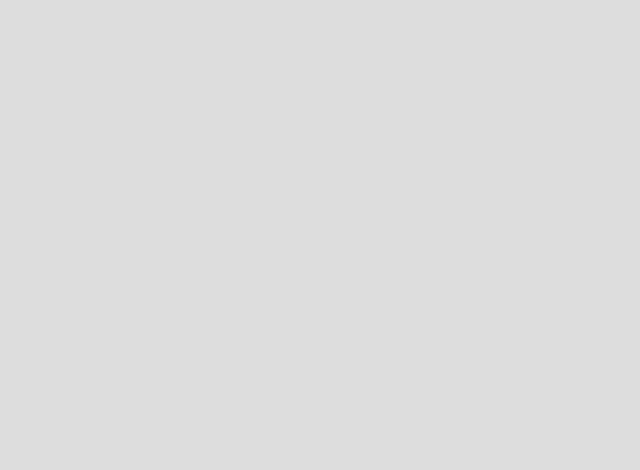
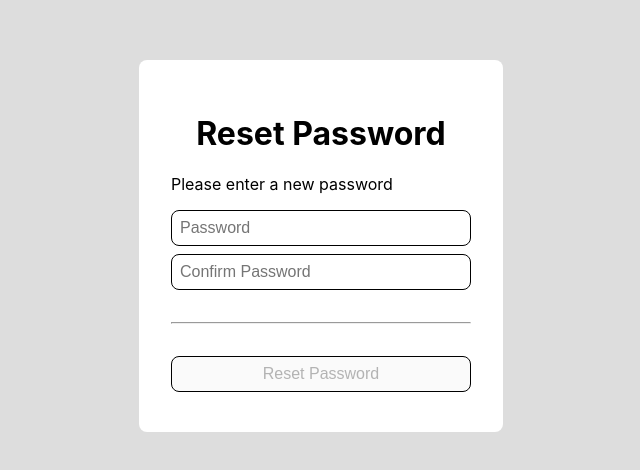
Before and after one commit to denis-rim/core-authentication-app, a React (Create React App) app in the folder front-end/: page /reset-password/1 in a window 1280 px wide. Shown: the part 154-624 px from the top of the page, without its empty margins (319-959 px from the left). Built offline with nearby package versions, Linux system fonts and the light colour scheme.

Commit message:
Creating a reset password landing page

```diff
--- a/front-end/src/Routes.js
+++ b/front-end/src/Routes.js
@@ -3,6 +3,7 @@ import { PrivateRoute } from "./auth/PrivateRoute";
 import { EmailVerificationLandingPage } from "./pages/EmailVerificationLandingPage";
 import { ForgotPasswordPage } from "./pages/ForgotPasswordPage";
 import { LoginPage } from "./pages/LoginPage";
+import { PasswordResetLandingPage } from "./pages/PasswordResetLandingPage";
 import { SignUpPage } from "./pages/SignUpPage";
 import { UserInfoPage } from "./pages/UserInfoPage";
 import { VerifyEmailPage } from "./pages/VerifyEmailPage";
@@ -29,6 +30,9 @@ export const Routes = () => {
         <Route path="/forgot-password">
           <ForgotPasswordPage />
         </Route>
+        <Route path="/reset-password/:passwordResetCode">
+          <PasswordResetLandingPage />
+        </Route>
       </Switch>
     </Router>
   );
--- /dev/null
+++ b/front-end/src/pages/PasswordResetFail.js
@@ -0,0 +1,13 @@
+import { useHistory } from "react-router-dom";
+
+export const PasswordResetFail = () => {
+  const history = useHistory();
+
+  return (
+    <div className="content-container">
+      <h1>Uh oh!</h1>
+      <p>Something went wrong while trying to reset your password...</p>
+      <button onClick={() => history.push("/login")}>Back to Log in</button>
+    </div>
+  );
+};
--- /dev/null
+++ b/front-end/src/pages/PasswordResetLandingPage.js
@@ -0,0 +1,55 @@
+import { useState } from "react";
+import { useParams } from "react-router-dom";
+import axios from "axios";
+import { PasswordResetSuccess } from "./PasswordResetSuccess";
+import { PasswordResetFail } from "./PasswordResetFail";
+
+export const PasswordResetLandingPage = () => {
+  const [isSuccess, setIsSuccess] = useState(false);
+  const [isFailure, setIsFailure] = useState(false);
+  const [password, setPassword] = useState("");
+  const [confirmPassword, setConfirmPassword] = useState("");
+  const { passwordResetCode } = useParams();
+
+  const onResetClicked = async () => {
+    try {
+      await axios.put(`/api/users/${passwordResetCode}/reset-password`, {
+        newPassword: password,
+      });
+      setIsSuccess(true);
+    } catch (error) {
+      setIsFailure(true);
+    }
+  };
+
+  if (isFailure) return <PasswordResetFail />;
+  if (isSuccess) return <PasswordResetSuccess />;
+
+  return (
+    <div className="content-container">
+      <h1>Reset Password</h1>
+      <p>Please enter a new password</p>
+      <input
+        name="password"
+        type="password"
+        value={password}
+        placeholder="Password"
+        onChange={(e) => setPassword(e.target.value)}
+      />
+      <input
+        name="confirm-password"
+        type="password"
+        value={confirmPassword}
+        placeholder="Confirm Password"
+        onChange={(e) => setConfirmPassword(e.target.value)}
+      />
+      <hr />
+      <button
+        disabled={!password || !confirmPassword || password !== confirmPassword}
+        onClick={onResetClicked}
+      >
+        Reset Password
+      </button>
+    </div>
+  );
+};
--- /dev/null
+++ b/front-end/src/pages/PasswordResetSuccess.js
@@ -0,0 +1,15 @@
+import { useHistory } from "react-router-dom";
+
+export const PasswordResetSuccess = () => {
+  const history = useHistory();
+
+  return (
+    <div className="content-container">
+      <h1>Success!</h1>
+      <p>
+        Your password has been reset, now please log in with your new password.
+      </p>
+      <button onClick={() => history.push("/login")}>Log in</button>
+    </div>
+  );
+};
```
Also changed, not shown: 1 other file (tests, documents, lock files or other folders).
